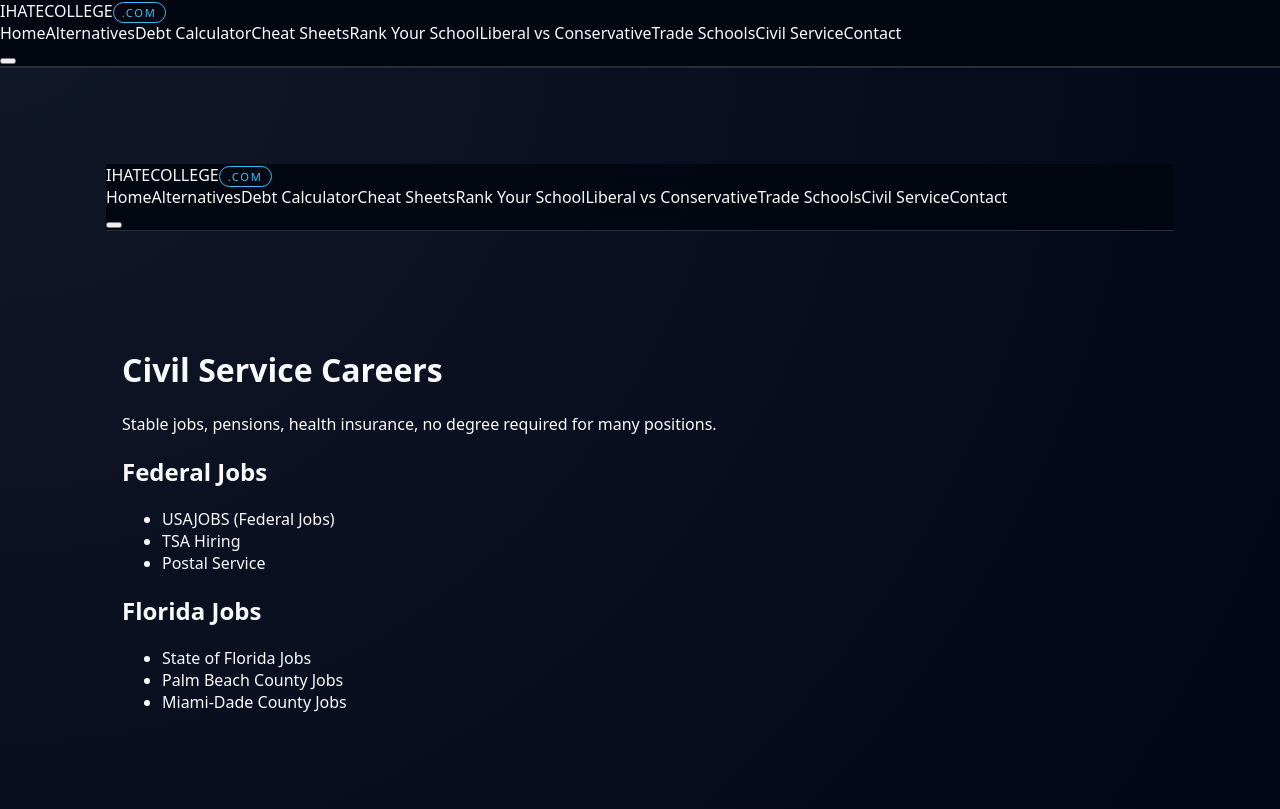
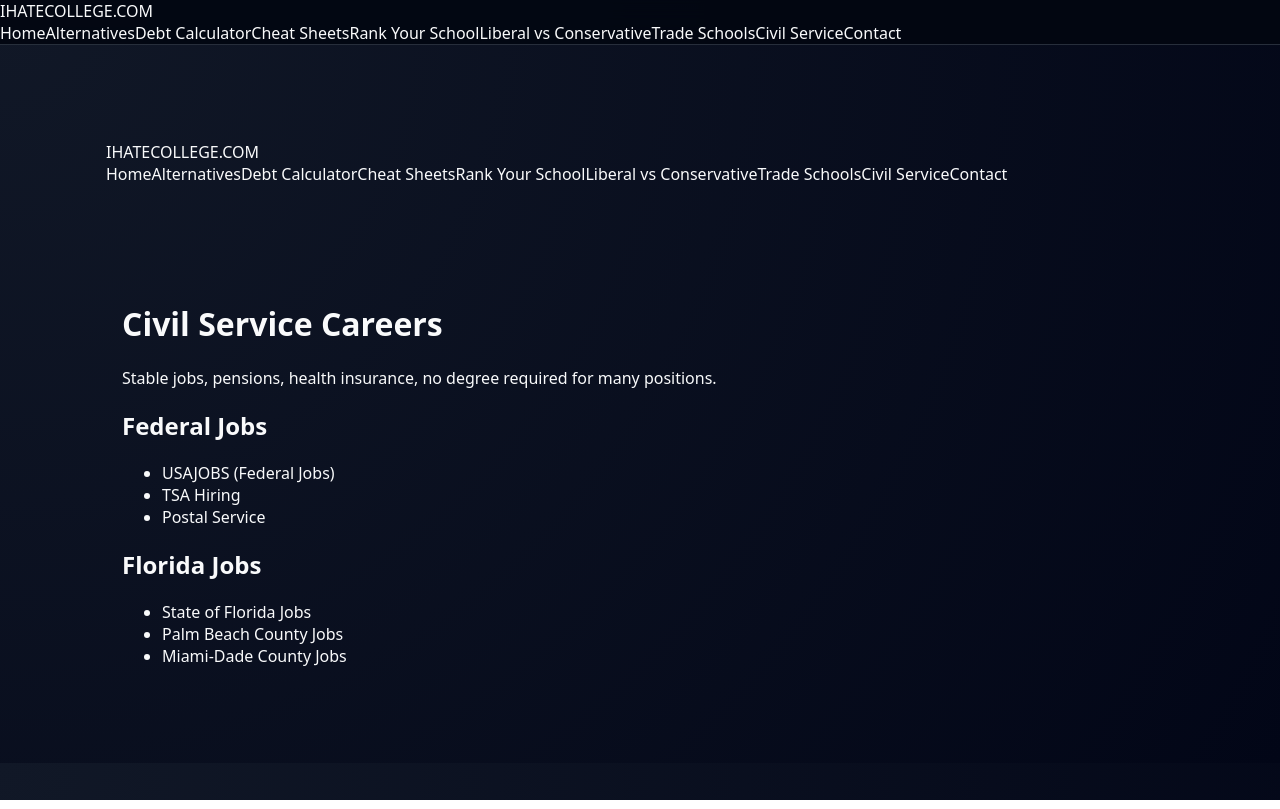
Before and after one commit to placebetsai/Ihatecollege, a Next.js app: page /civil-service in a window 1280 px wide. Built offline with nearby package versions, Linux system fonts and the light colour scheme.

Commit message:
Update Navbar.js

```diff
--- a/components/Navbar.js
+++ b/components/Navbar.js
@@ -1,79 +1,48 @@
+// components/Navbar.js
+import React from "react";
 import Link from "next/link";
 import { useRouter } from "next/router";
-import { useState } from "react";
 
-const LINKS = [
+const links = [
   { href: "/", label: "Home" },
-  { href: "/Alternatives", label: "Alternatives" },            // matches Alternatives.js
-  { href: "/debt-calculator", label: "Debt Calculator" },      // debt-calculator.js
-  { href: "/cheat-sheets", label: "Cheat Sheets" },            // cheat-sheets.js
-  { href: "/rank-your-school", label: "Rank Your School" },    // rank-your-school.js
-  { href: "/rank", label: "Liberal vs Conservative" },         // rank.js
-  { href: "/trade-schools", label: "Trade Schools" },          // trade-schools.js (we create below)
-  { href: "/civil-service", label: "Civil Service" },          // civil-service.js (we create below)
-  { href: "/contact", label: "Contact" },                      // contact.js
+  { href: "/alternatives", label: "Alternatives" },
+  { href: "/debt-calculator", label: "Debt Calculator" },
+  { href: "/cheat-sheets", label: "Cheat Sheets" },
+  { href: "/rank-your-school", label: "Rank Your School" },
+  { href: "/liberal-vs-conservative", label: "Liberal vs Conservative" },
+  { href: "/trade-schools", label: "Trade Schools" },
+  { href: "/civil-service", label: "Civil Service" },
+  { href: "/contact", label: "Contact" },
 ];
 
 export default function Navbar() {
   const router = useRouter();
-  const [open, setOpen] = useState(false);
-
-  const isActive = (href) => {
-    if (href === "/") return router.pathname === "/";
-    return router.pathname === href;
-  };
 
   return (
-    <header className="site-header">
+    <nav className="nav-shell">
       <div className="nav-inner">
-        <div className="logo">
-          <span className="logo-main">IHATECOLLEGE</span>
-          <span className="logo-tag">.COM</span>
+        <div className="nav-logo">
+          <span className="nav-logo-main">IHATECOLLEGE</span>
+          <span className="nav-logo-pill">.COM</span>
         </div>
 
-        {/* Desktop links */}
-        <nav className="nav-links nav-links-desktop">
-          {LINKS.map((link) => (
-            <Link key={link.href} href={link.href} legacyBehavior>
-              <a
-                className={`nav-link ${
-                  isActive(link.href) ? "nav-link-active" : ""
-                }`}
-              >
-                {link.label}
-              </a>
-            </Link>
-          ))}
-        </nav>
+        {/* horizontal scroll on mobile */}
+        <div className="nav-links">
+          {links.map((link) => {
+            const isActive =
+              router.pathname === link.href ||
+              (link.href !== "/" && router.pathname.startsWith(link.href));
 
-        {/* Mobile hamburger */}
-        <button
-          className="nav-toggle"
-          aria-label="Toggle navigation"
-          onClick={() => setOpen((prev) => !prev)}
-        >
-          <span className="nav-toggle-bar" />
-          <span className="nav-toggle-bar" />
-        </button>
+            return (
+              <Link key={link.href} href={link.href} className="nav-link-wrap">
+                <span className={`nav-link ${isActive ? "nav-link-active" : ""}`}>
+                  {link.label}
+                </span>
+              </Link>
+            );
+          })}
+        </div>
       </div>
-
-      {/* Mobile dropdown */}
-      {open && (
-        <nav className="nav-links-mobile">
-          {LINKS.map((link) => (
-            <Link key={link.href} href={link.href} legacyBehavior>
-              <a
-                className={`nav-link-mobile ${
-                  isActive(link.href) ? "nav-link-mobile-active" : ""
-                }`}
-                onClick={() => setOpen(false)}
-              >
-                {link.label}
-              </a>
-            </Link>
-          ))}
-        </nav>
-      )}
-    </header>
+    </nav>
   );
 }
```
